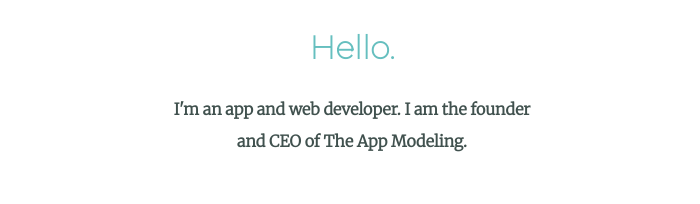
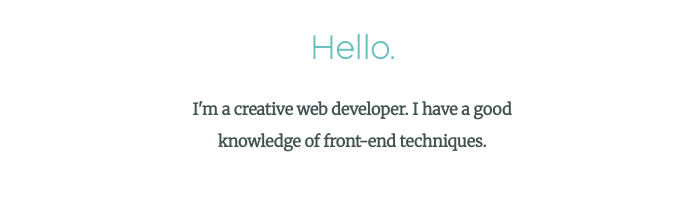
Before and after one commit to hamzaxkhattak/personalwebsite, a plain HTML site: page index.html in a window 1280 px wide. Shown: the part 1058-1262 px from the top of the page, without its empty margins (288-988 px from the left). Drawn offline with Linux system fonts and the light colour scheme.

Commit message:
Update index.html

```diff
--- a/index.html
+++ b/index.html
@@ -29,7 +29,7 @@
     <div class="profile">
       <img src="Hamza.png" alt="Hamza Khattak's Picture">
       <h2>Hello.</h2>
-      <p class="intro">I'm an app and web developer. I am the founder and CEO of The App Modeling.</p>
+      <p class="intro">I'm a creative web developer. I have a good knowledge of front-end techniques.</p>
     </div>
     <hr>
     <div class="Skills">
```
